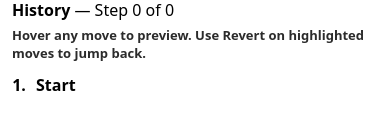
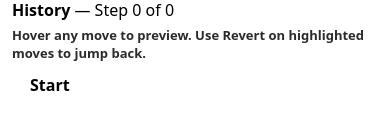
Before and after one commit to nickallan-kerv/othello, a React (Vite) app: page / in a window 390 px wide. Shown: the part 544-674 px from the top of the page. Built offline with nearby package versions, Linux system fonts and the light colour scheme.

Commit message:
Improve mobile history list alignment

```diff
--- a/src/styles.css
+++ b/src/styles.css
@@ -65,10 +65,12 @@
 .history{width:260px;max-height:520px;overflow:auto;padding-left:12px;border-left:2px solid rgba(0,0,0,0.08)}
 .history-help{margin-top:6px;margin-bottom:8px;font-size:13px;color:#2b2b2b;font-weight:600;line-height:1.35}
 .history ol{margin-top:8px;padding-left:18px}
-.history li{margin:6px 0;padding:4px 6px;border-radius:8px}
+.history li{margin:6px 0;padding:4px 6px;border-radius:8px;display:flex;align-items:center;justify-content:space-between;gap:10px}
+.history li > span{min-width:0}
 .history li.history-jumpable{cursor:pointer;background:rgba(20,90,200,0.09);border-left:4px solid rgba(20,90,200,0.55)}
-.history li.history-jumpable::after{content:'  double-click';font-size:11px;font-weight:700;color:#18407f;letter-spacing:0.02em;text-transform:uppercase}
 .history li.history-jumpable:hover{background:rgba(20,90,200,0.16);transform:translateX(1px)}
+.history-revert{border:none;background:none;padding:0;color:#174c96;font-size:12px;font-weight:700;text-decoration:underline;cursor:pointer}
+.history-revert:hover{color:#0f3a75}
 
 /* Last move highlights */
 /* stronger, more visible last-move highlights */
@@ -85,5 +87,6 @@
   .main{flex-direction:column;gap:12px}
   .board-preview-shell{width:100%}
   .history{width:100%;max-height:260px;padding-left:0;padding-top:10px;border-left:none;border-top:2px solid rgba(0,0,0,0.08)}
+  .history ol{padding-left:12px}
   .taunt-bubble{max-width:min(78vw,320px)}
 }
```
